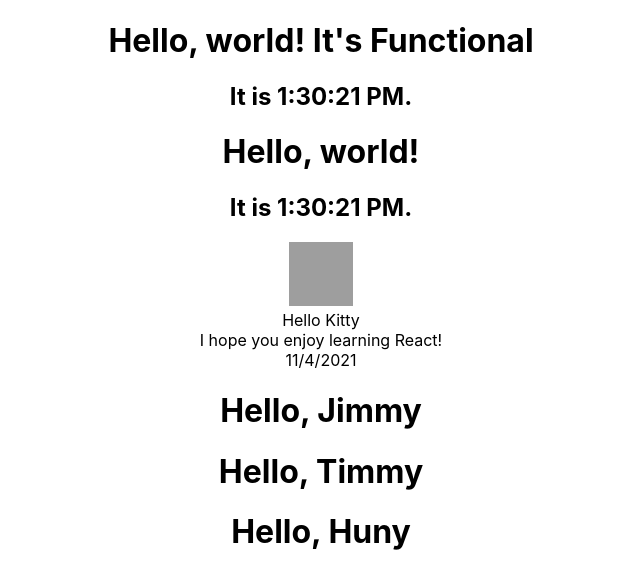
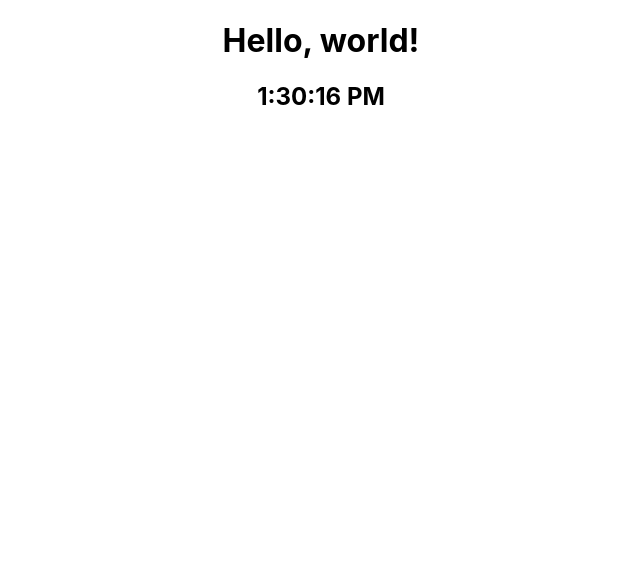
Before and after one commit to huny77/react-practice, a React (Create React App) app: page / in a window 1280 px wide. Shown: the top 588 px of the page, without its empty margins (319-959 px from the left). Built offline with nearby package versions, Linux system fonts and the light colour scheme; grey boxes are pictures that could not be loaded.

Commit message:
2-6.LifeCycle

```diff
--- a/src/App.js
+++ b/src/App.js
@@ -2,15 +2,17 @@
 import Composition from './components/2-4.Props/Composition';
 import Extraction from './components/2-4.Props/Extraction/Extraction';
 import ClassComponent from './components/2-5.State/ClassComponent';
+import ClassComponent2 from './components/2-6.LifeCycle/ClassComponent';
 import FunctionalComponent from './components/2-5.State/FunctionalComponent';
 
 function App() {
   return (
     <div className="App">
-      <FunctionalComponent />
-      <ClassComponent />
-      <Extraction />
-      <Composition />
+      <ClassComponent2 />
+      {/* <FunctionalComponent /> */}
+      {/* <ClassComponent /> */}
+      {/* <Extraction /> */}
+      {/* <Composition /> */}
     </div>
   );
 }
--- /dev/null
+++ b/src/components/2-6.LifeCycle/ClassComponent.jsx
@@ -0,0 +1,42 @@
+import React, { Component } from 'react'
+
+export default class ClassComponent extends Component {
+  constructor(props) {
+    super(props);
+    console.log('constructor')
+    this.state = { date: new Date() };
+    // this.handleClick = this.handleClick.bind(this);
+  }
+
+  componentDidMount() {
+    console.log('componentDidMount')
+    this.timerID = setInterval(() => this.tick(), 10000);
+  }
+
+  componentDidUpdate() {
+    // console.log('componentDidUpdate')
+  }
+
+  componentWillUnmount() {
+    console.log('componentWillUnmount')
+    clearInterval(this.timerID)
+  }
+
+  handleClick= () => {
+    alert(this.state.date)
+  }
+
+  tick() {
+    this.setState({ date: new Date() });
+  }
+
+  render() {
+    console.log('render')
+    return (
+      <div>
+        <h1 onClick={this.handleClick}>Hello, world!</h1>
+        <h2>{ this.state.date.toLocaleTimeString() }</h2>
+      </div>
+    )
+  }
+}
```
